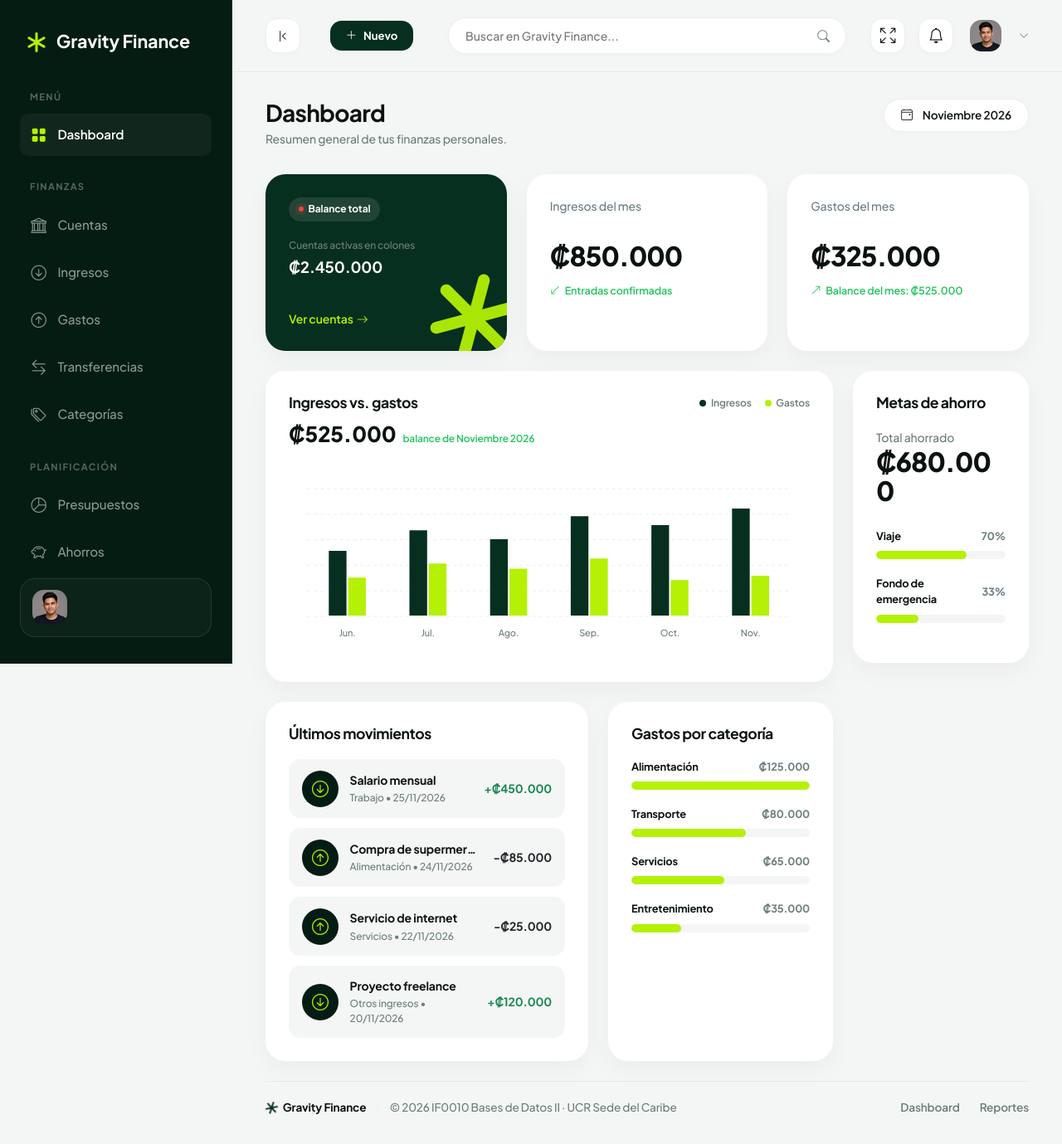
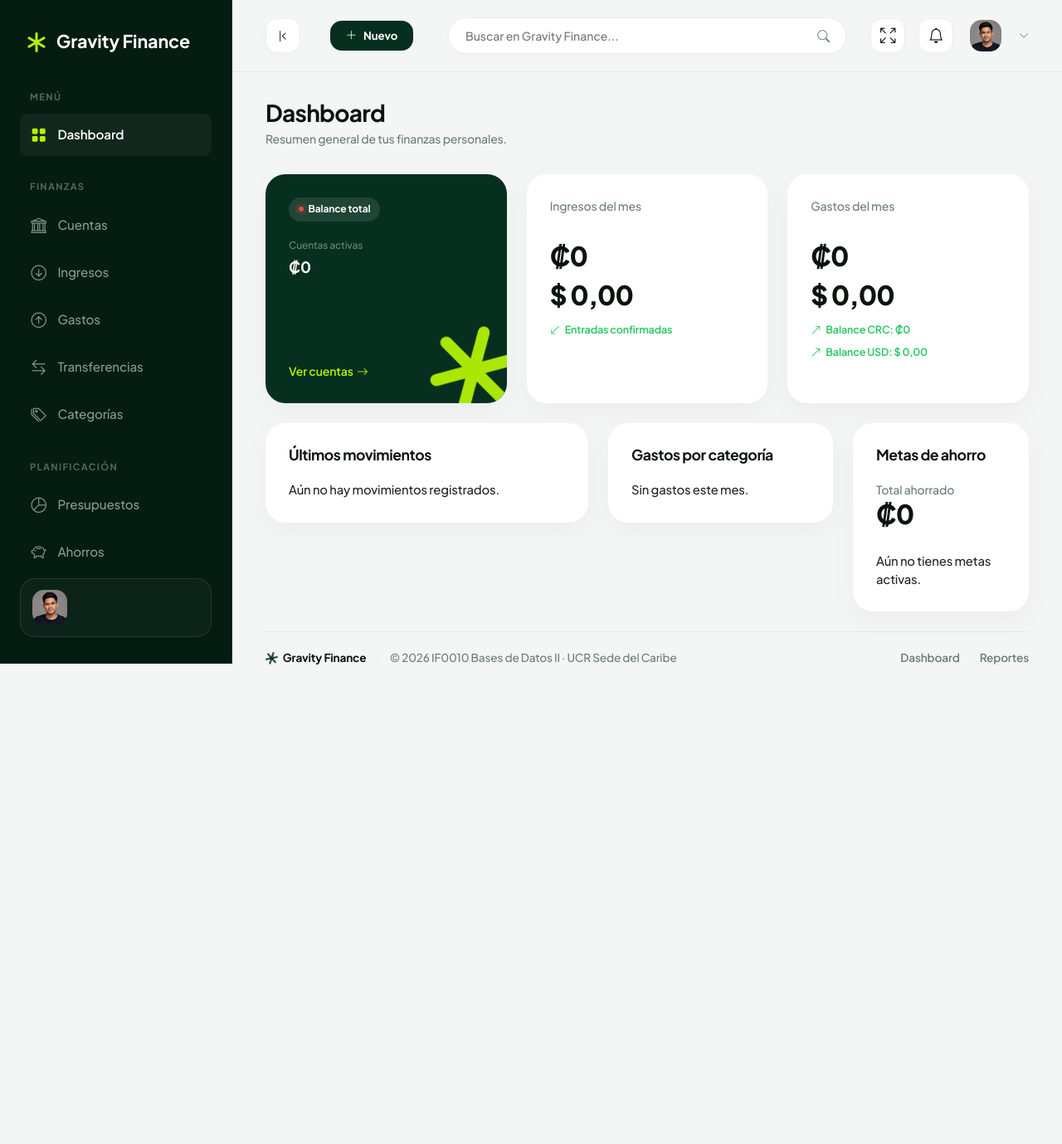
Before and after one commit to Joseph-gamboa/ProyectoFinal_BasesII, a Laravel app: page /dashboard in a window 1280 px wide. Shown: the whole page at 83% size. After the commit the page ends 801 px from the top, so only its background shows below. Run offline with Laravel 12, Linux system fonts and the light colour scheme; the visitor is signed in with stand-in values (Sample User, id 1); data comes from the database, SQL or seed files in the repository; tables that the repository leaves empty hold one stand-in row (values such as "Sample post").

Commit message:
Actualiza dashboard para mostrar CRC y USD

```diff
--- a/app/Http/Controllers/DashboardController.php
+++ b/app/Http/Controllers/DashboardController.php
@@ -3,58 +3,190 @@
 namespace App\Http\Controllers;
 
 use Carbon\Carbon;
+use Illuminate\Support\Facades\Auth;
+use Illuminate\Support\Facades\DB;
 
 class DashboardController extends Controller
 {
     public function index()
     {
-        // Datos ficticios para visualizar el diseño mientras se desarrolla la base de datos.
+        $idUsuario = Auth::id();
         $hoy = Carbon::today();
-        $inicio = $hoy->copy()->subMonths(5)->startOfMonth();
+        $inicioMes = $hoy->copy()->startOfMonth();
+        $inicioGrafico = $hoy->copy()->subMonths(5)->startOfMonth();
+
+        // Movimientos de todas las cuentas, sin excluir USD.
+        $movimientos = fn () => DB::table('Movimientos as m')
+            ->join('Cuentas as cu', 'cu.id_cuenta', '=', 'm.id_cuenta')
+            ->where('cu.id_usuario', $idUsuario)
+            ->where('m.estado', 'ACTIVO');
+
+        // Saldos separados por moneda.
+        $balance = (float) DB::table('Cuentas')
+            ->where('id_usuario', $idUsuario)
+            ->where('moneda', 'CRC')
+            ->where('estado', 'ACTIVA')
+            ->sum('saldo');
+
+        $balanceUsd = (float) DB::table('Cuentas')
+            ->where('id_usuario', $idUsuario)
+            ->where('moneda', 'USD')
+            ->where('estado', 'ACTIVA')
+            ->sum('saldo');
+
+        // Ahorros y metas.
+        $ahorros = (float) DB::table('MetasAhorro')
+            ->where('id_usuario', $idUsuario)
+            ->where('estado', '<>', 'CANCELADA')
+            ->sum('monto_actual');
+
+        // Movimientos de los últimos seis meses.
+        $filas = $movimientos()
+            ->where('m.fecha', '>=', $inicioGrafico->toDateString())
+            ->get([
+                'm.fecha',
+                'm.tipo_movimiento',
+                'm.monto',
+                'cu.moneda'
+            ]);
+
         $etiquetas = [];
+        $ingresosCRC = [];
+        $gastosCRC = [];
+        $ingresosUSD = [];
+        $gastosUSD = [];
 
         for ($i = 0; $i < 6; $i++) {
-            $etiquetas[] = ucfirst($inicio->copy()->addMonths($i)->locale('es')->translatedFormat('M'));
+            $mes = $inicioGrafico->copy()->addMonths($i);
+            $clave = $mes->format('Y-m');
+
+            $delMes = $filas->filter(
+                fn ($f) => substr((string) $f->fecha, 0, 7) === $clave
+            );
+
+            $delCRC = $delMes->where('moneda', 'CRC');
+            $delUSD = $delMes->where('moneda', 'USD');
+
+            $etiquetas[] = ucfirst(
+                $mes->locale('es')->translatedFormat('M')
+            );
+
+            $ingresosCRC[] = (float) $delCRC
+                ->where('tipo_movimiento', 'INGRESO')->sum('monto');
+
+            $gastosCRC[] = (float) $delCRC
+                ->where('tipo_movimiento', 'GASTO')->sum('monto');
+
+            $ingresosUSD[] = (float) $delUSD
+                ->where('tipo_movimiento', 'INGRESO')->sum('monto');
+
+            $gastosUSD[] = (float) $delUSD
+                ->where('tipo_movimiento', 'GASTO')->sum('monto');
         }
 
-        $ingresosMes = 850000;
-        $gastosMes = 325000;
-        $balance = 2450000;
-        $ahorros = 680000;
+        // Totales del mes actual.
+        $movimientosMes = $filas->filter(
+            fn ($f) => substr((string) $f->fecha, 0, 7) === $hoy->format('Y-m')
+        );
 
-        $ultimos = collect([
-            (object) ['tipo_transaccion' => 'INGRESO', 'monto' => 450000, 'fecha' => $hoy->copy()->subDays(1), 'descripcion' => 'Salario mensual', 'categoria' => 'Trabajo'],
-            (object) ['tipo_transaccion' => 'GASTO', 'monto' => 85000, 'fecha' => $hoy->copy()->subDays(2), 'descripcion' => 'Compra de supermercado', 'categoria' => 'Alimentación'],
-            (object) ['tipo_transaccion' => 'GASTO', 'monto' => 25000, 'fecha' => $hoy->copy()->subDays(4), 'descripcion' => 'Servicio de internet', 'categoria' => 'Servicios'],
-            (object) ['tipo_transaccion' => 'INGRESO', 'monto' => 120000, 'fecha' => $hoy->copy()->subDays(6), 'descripcion' => 'Proyecto freelance', 'categoria' => 'Otros ingresos'],
-        ]);
+        $mesCRC = $movimientosMes->where('moneda', 'CRC');
+        $mesUSD = $movimientosMes->where('moneda', 'USD');
 
-        $porCategoria = collect([
-            (object) ['nombre' => 'Alimentación', 'total' => 125000],
-            (object) ['nombre' => 'Transporte', 'total' => 80000],
-            (object) ['nombre' => 'Servicios', 'total' => 65000],
-            (object) ['nombre' => 'Entretenimiento', 'total' => 35000],
-        ]);
+        $ingresosMesCRC = (float) $mesCRC
+            ->where('tipo_movimiento', 'INGRESO')->sum('monto');
 
-        $metas = collect([
-            (object) ['nombre' => 'Viaje', 'monto_objetivo' => 500000, 'monto_actual' => 350000],
-            (object) ['nombre' => 'Fondo de emergencia', 'monto_objetivo' => 1000000, 'monto_actual' => 330000],
-        ]);
+        $gastosMesCRC = (float) $mesCRC
+            ->where('tipo_movimiento', 'GASTO')->sum('monto');
+
+        $ingresosMesUSD = (float) $mesUSD
+            ->where('tipo_movimiento', 'INGRESO')->sum('monto');
+
+        $gastosMesUSD = (float) $mesUSD
+            ->where('tipo_movimiento', 'GASTO')->sum('monto');
+
+        // Gastos por categoría y moneda.
+        $porCategoria = $movimientos()
+            ->join('Categorias as c', 'c.id_categoria', '=', 'm.id_categoria')
+            ->where('m.tipo_movimiento', 'GASTO')
+            ->where('m.fecha', '>=', $inicioMes->toDateString())
+            ->groupBy('c.nombre_categoria', 'cu.moneda')
+            ->selectRaw(
+                'c.nombre_categoria as nombre, cu.moneda as moneda, SUM(m.monto) as total'
+            )
+            ->orderByDesc('total')
+            ->get()
+            ->map(fn ($f) => (object) [
+                'nombre' => $f->nombre,
+                'moneda' => $f->moneda,
+                'total' => (float) $f->total,
+            ]);
+
+        $maxCategoriaPorMoneda = [
+            'CRC' => (float) ($porCategoria->where('moneda', 'CRC')->max('total') ?? 0),
+            'USD' => (float) ($porCategoria->where('moneda', 'USD')->max('total') ?? 0),
+        ];
+
+        // Últimos movimientos.
+        $ultimos = $movimientos()
+            ->join('Categorias as c', 'c.id_categoria', '=', 'm.id_categoria')
+            ->leftJoin('Ingresos as i', 'i.id_movimiento', '=', 'm.id_movimiento')
+            ->leftJoin('Gastos as g', 'g.id_movimiento', '=', 'm.id_movimiento')
+            ->orderByDesc('m.fecha')
+            ->orderByDesc('m.id_movimiento')
+            ->limit(5)
+            ->selectRaw(
+                'm.tipo_movimiento, m.monto, m.fecha, cu.moneda,
+                 c.nombre_categoria,
+                 COALESCE(m.descripcion, g.comercio, i.fuente) as descripcion'
+            )
+            ->get()
+            ->map(fn ($f) => (object) [
+                'tipo_transaccion' => $f->tipo_movimiento,
+                'monto' => (float) $f->monto,
+                'moneda' => $f->moneda,
+                'fecha' => Carbon::parse($f->fecha),
+                'descripcion' => $f->descripcion,
+                'categoria' => $f->nombre_categoria,
+            ]);
+
+        // Metas de ahorro.
+        $metas = DB::table('MetasAhorro')
+            ->where('id_usuario', $idUsuario)
+            ->where('estado', 'EN_CURSO')
+            ->orderBy('nombre_meta')
+            ->limit(4)
+            ->get(['nombre_meta', 'monto_objetivo', 'monto_actual'])
+            ->map(fn ($f) => (object) [
+                'nombre' => $f->nombre_meta,
+                'monto_objetivo' => (float) $f->monto_objetivo,
+                'monto_actual' => (float) $f->monto_actual,
+            ]);
 
         return view('dashboard', [
             'balance' => $balance,
-            'ingresosMes' => $ingresosMes,
-            'gastosMes' => $gastosMes,
+            'balanceUsd' => $balanceUsd,
+
+            'ingresosMesCRC' => $ingresosMesCRC,
+            'gastosMesCRC' => $gastosMesCRC,
+            'ingresosMesUSD' => $ingresosMesUSD,
+            'gastosMesUSD' => $gastosMesUSD,
+
             'ahorros' => $ahorros,
             'porCategoria' => $porCategoria,
-            'maxCategoria' => (float) ($porCategoria->max('total') ?? 0),
+            'maxCategoriaPorMoneda' => $maxCategoriaPorMoneda,
             'ultimos' => $ultimos,
             'metas' => $metas,
-            'mesActual' => ucfirst($hoy->locale('es')->translatedFormat('F Y')),
+
+            'mesActual' => ucfirst(
+                $hoy->locale('es')->translatedFormat('F Y')
+            ),
+
             'grafico' => [
                 'etiquetas' => $etiquetas,
-                'ingresos' => [520000, 680000, 610000, 790000, 720000, $ingresosMes],
-                'gastos' => [310000, 420000, 380000, 460000, 290000, $gastosMes],
+                'ingresosCRC' => $ingresosCRC,
+                'gastosCRC' => $gastosCRC,
+                'ingresosUSD' => $ingresosUSD,
+                'gastosUSD' => $gastosUSD,
             ],
         ]);
     }
--- a/resources/views/dashboard.blade.php
+++ b/resources/views/dashboard.blade.php
@@ -1,43 +1,49 @@
+
 @extends('layouts.app')
 
 @section('title', 'Dashboard')
 @section('page-title', 'Dashboard')
 @section('page-subtitle', 'Resumen general de tus finanzas personales.')
 
-@section('page-actions')
-  <span class="btn-date-picker">
-    <i class="bi bi-calendar4-event"></i>
-    <span>{{ $mesActual }}</span>
-  </span>
-@endsection
-
 @php
   $crc = fn ($n) => '₡' . number_format((float) $n, 0, ',', '.');
-  $neto = $ingresosMes - $gastosMes;
+  $usd = fn ($n) => '$ ' . number_format((float) $n, 2, ',', '.');
+
+  $netoCRC = $ingresosMesCRC - $gastosMesCRC;
+  $netoUSD = $ingresosMesUSD - $gastosMesUSD;
 @endphp
 
 @section('content')
 <div class="row g-4">
 
-  {{-- Fila superior: indicadores --}}
+  {{-- Indicadores --}}
   <div class="col-12">
     <div class="row g-4">
+
       <div class="col-md-4">
         <div class="card alert-green-card">
           <div class="position-relative z-index-2">
             <span class="alert-green-badge">Balance total</span>
-            <div class="alert-green-date">Cuentas activas en colones</div>
+            <div class="alert-green-date">Cuentas activas</div>
             <div class="alert-green-text">{{ $crc($balance) }}</div>
+
+            @if ($balanceUsd != 0)
+              <div class="alert-green-text" style="margin-top: .25rem;">
+                {{ $usd($balanceUsd) }}
+              </div>
+            @endif
           </div>
+
           <a href="{{ route('cuentas.index') }}" class="alert-green-link z-index-2">
             <span>Ver cuentas</span>
             <i class="bi bi-arrow-right"></i>
           </a>
+
           <svg class="alert-green-bg-shape" viewBox="0 0 100 100" fill="none" xmlns="http://www.w3.org/2000/svg">
             <g transform="translate(50,50)">
-              <rect x="-6" y="-45" width="12" height="90" rx="6" ry="6" fill="#B4F105" />
-              <rect x="-6" y="-45" width="12" height="90" rx="6" ry="6" fill="#B4F105" transform="rotate(60)" />
-              <rect x="-6" y="-45" width="12" height="90" rx="6" ry="6" fill="#B4F105" transform="rotate(120)" />
+              <rect x="-6" y="-45" width="12" height="90" rx="6" fill="#B4F105" />
+              <rect x="-6" y="-45" width="12" height="90" rx="6" fill="#B4F105" transform="rotate(60)" />
+              <rect x="-6" y="-45" width="12" height="90" rx="6" fill="#B4F105" transform="rotate(120)" />
             </g>
           </svg>
         </div>
@@ -49,7 +55,10 @@
             <div class="card-header">
               <span class="stat-label">Ingresos del mes</span>
             </div>
-            <div class="stat-value">{{ $crc($ingresosMes) }}</div>
+
+            <div class="stat-value">{{ $crc($ingresosMesCRC) }}</div>
+            <div class="stat-value">{{ $usd($ingresosMesUSD) }}</div>
+
             <div class="trend-badge trend-up">
               <i class="bi bi-arrow-down-left"></i>
               <span>Entradas confirmadas</span>
@@ -64,14 +73,23 @@
             <div class="card-header">
               <span class="stat-label">Gastos del mes</span>
             </div>
-            <div class="stat-value">{{ $crc($gastosMes) }}</div>
-            <div class="trend-badge {{ $neto >= 0 ? 'trend-up' : 'trend-down' }}">
-              <i class="bi {{ $neto >= 0 ? 'bi-arrow-up-right' : 'bi-arrow-down-left' }}"></i>
-              <span>Balance del mes: {{ $crc($neto) }}</span>
+
+            <div class="stat-value">{{ $crc($gastosMesCRC) }}</div>
+            <div class="stat-value">{{ $usd($gastosMesUSD) }}</div>
+
+            <div class="trend-badge {{ $netoCRC >= 0 ? 'trend-up' : 'trend-down' }}">
+              <i class="bi {{ $netoCRC >= 0 ? 'bi-arrow-up-right' : 'bi-arrow-down-left' }}"></i>
+              <span>Balance CRC: {{ $crc($netoCRC) }}</span>
+            </div>
+
+            <div class="trend-badge {{ $netoUSD >= 0 ? 'trend-up' : 'trend-down' }} mt-2">
+              <i class="bi {{ $netoUSD >= 0 ? 'bi-arrow-up-right' : 'bi-arrow-down-left' }}"></i>
+              <span>Balance USD: {{ $usd($netoUSD) }}</span>
             </div>
           </div>
         </div>
       </div>
+
     </div>
   </div>
 
@@ -79,47 +97,38 @@
   <div class="col-xl-9 col-lg-8">
     <div class="row g-4">
 
-      <div class="col-12">
-        <div class="card mb-0">
-          <div class="card-header mb-2">
-            <h2 class="card-title">Ingresos vs. gastos</h2>
-            <div class="d-flex gap-3 align-items-center">
-              <div class="chart-legend-item">
-                <span class="legend-dot bg-forest-medium"></span>
-                <span class="chart-legend-label">Ingresos</span>
-              </div>
-              <div class="chart-legend-item">
-                <span class="legend-dot bg-lime-accent"></span>
-                <span class="chart-legend-label">Gastos</span>
-              </div>
-            </div>
-          </div>
-          <div class="d-flex align-items-baseline gap-2 mb-3">
-            <span class="stat-value-amount">{{ $crc($neto) }}</span>
-            <span class="trend-badge {{ $neto >= 0 ? 'trend-up' : 'trend-down' }} fs-xs">balance de {{ $mesActual }}</span>
-          </div>
-          <div id="revenue-chart"></div>
-        </div>
-      </div>
-
+      {{-- Últimos movimientos --}}
       <div class="col-md-7 d-flex flex-column">
         <div class="card h-100 flex-grow-1">
           <div class="card-header">
             <h2 class="card-title">Últimos movimientos</h2>
           </div>
+
           <div class="transaction-list">
             @forelse ($ultimos as $mov)
-              @php $esIngreso = $mov->tipo_transaccion === 'INGRESO'; @endphp
+              @php
+                $esIngreso = $mov->tipo_transaccion === 'INGRESO';
+                $montoFormato = $mov->moneda === 'USD'
+                    ? $usd($mov->monto)
+                    : $crc($mov->monto);
+              @endphp
+
               <div class="transaction-item">
                 <div class="transaction-icon bg-forest-light text-lime">
                   <i class="bi {{ $esIngreso ? 'bi-arrow-down-circle' : 'bi-arrow-up-circle' }}"></i>
                 </div>
+
                 <div class="transaction-info">
-                  <div class="transaction-name">{{ $mov->descripcion ?: $mov->categoria }}</div>
-                  <div class="transaction-date">{{ $mov->categoria }} • {{ \Carbon\Carbon::parse($mov->fecha)->format('d/m/Y') }}</div>
+                  <div class="transaction-name">
+                    {{ $mov->descripcion ?: $mov->categoria }}
+                  </div>
+                  <div class="transaction-date">
+                    {{ $mov->categoria }} • {{ $mov->fecha->format('d/m/Y') }}
+                  </div>
                 </div>
+
                 <div class="transaction-amount {{ $esIngreso ? 'text-success' : 'text-main' }}">
-                  {{ $esIngreso ? '+' : '-' }}{{ $crc($mov->monto) }}
+                  {{ $esIngreso ? '+' : '-' }}{{ $montoFormato }}
                 </div>
               </div>
             @empty
@@ -129,19 +138,30 @@
         </div>
       </div>
 
+      {{-- Gastos por categoría --}}
       <div class="col-md-5 d-flex flex-column">
         <div class="card h-100 flex-grow-1">
           <div class="card-header">
             <h2 class="card-title">Gastos por categoría</h2>
           </div>
+
           @forelse ($porCategoria as $cat)
-            @php $pct = $maxCategoria > 0 ? round($cat->total / $maxCategoria * 100) : 0; @endphp
+            @php
+              $maximo = $maxCategoriaPorMoneda[$cat->moneda] ?? 0;
+              $pct = $maximo > 0 ? round($cat->total / $maximo * 100) : 0;
+              $totalFormato = $cat->moneda === 'USD'
+                  ? $usd($cat->total)
+                  : $crc($cat->total);
+            @endphp
+
             <div class="progress-container">
               <div class="progress-label-row">
-                <span class="progress-label">{{ $cat->nombre }}</span>
-                <span class="progress-value">{{ $crc($cat->total) }}</span>
+                <span class="progress-label">{{ $cat->nombre }} ({{ $cat->moneda }})</span>
+                <span class="progress-value">{{ $totalFormato }}</span>
               </div>
-              <div class="progress" role="progressbar" aria-label="{{ $cat->nombre }}"
+
+              <div class="progress" role="progressbar"
+                aria-label="{{ $cat->nombre }}"
                 aria-valuenow="{{ $pct }}" aria-valuemin="0" aria-valuemax="100">
                 <div class="progress-bar bg-lime-accent" style="width: {{ $pct }}%"></div>
               </div>
@@ -155,24 +175,33 @@
     </div>
   </div>
 
-  {{-- Columna lateral: metas de ahorro --}}
+  {{-- Metas de ahorro --}}
   <div class="col-xl-3 col-lg-4">
     <div class="card mb-4">
       <div class="card-header">
         <h2 class="card-title">Metas de ahorro</h2>
       </div>
+
       <div class="mb-3">
         <span class="stat-label">Total ahorrado</span>
         <div class="stat-value">{{ $crc($ahorros) }}</div>
       </div>
+
       @forelse ($metas as $meta)
-        @php $pct = min(100, round($meta->monto_actual / $meta->monto_objetivo * 100)); @endphp
+        @php
+          $pct = $meta->monto_objetivo > 0
+              ? min(100, round($meta->monto_actual / $meta->monto_objetivo * 100))
+              : 0;
+        @endphp
+
         <div class="progress-container">
           <div class="progress-label-row">
             <span class="progress-label">{{ $meta->nombre }}</span>
             <span class="progress-value">{{ $pct }}%</span>
           </div>
-          <div class="progress" role="progressbar" aria-label="{{ $meta->nombre }}"
+
+          <div class="progress" role="progressbar"
+            aria-label="{{ $meta->nombre }}"
             aria-valuenow="{{ $pct }}" aria-valuemin="0" aria-valuemax="100">
             <div class="progress-bar bg-lime-accent" style="width: {{ $pct }}%"></div>
           </div>
```
